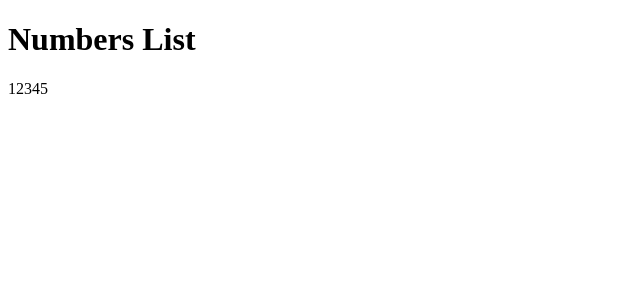
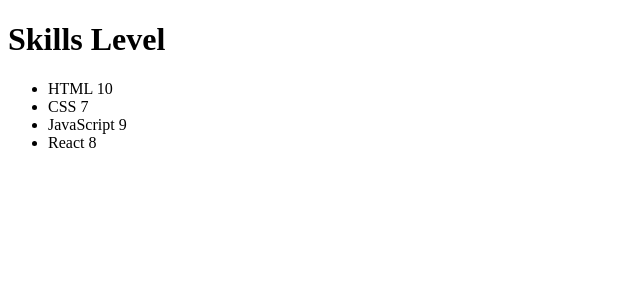
Before and after one commit to wantinghsieh/30-days-of-react, a React (Create React App) app: page / in a window 1280 px wide. Shown: the top 300 px of the page, without its empty margins (0-640 px from the left). Built offline with nearby package versions, Linux system fonts and the light colour scheme.

Commit message:
array of array

```diff
--- a/src/index.js
+++ b/src/index.js
@@ -1,11 +1,33 @@
 import React from 'react'
 import ReactDOM from 'react-dom/client'
+
+const skills = [
+  ['HTML', 10],
+  ['CSS', 7],
+  ['JavaScript', 9],
+  ['React', 8],
+]
+
+// Skill Component
+const Skill = ({ skill: [tech, level] }) => (
+  <li>
+    {tech} {level}
+  </li>
+)
+
+// Skills Component
+const Skills = ({ skills }) => {
+  const skillsList = skills.map((skill) => <Skill skill={skill} />)
+  console.log(skillsList)
+  return <ul>{skillsList}</ul>
+}
+
 const App = () => {
   return (
     <div className='container'>
       <div>
-        <h1>Numbers List</h1>
-        {[1, 2, 3, 4, 5]}
+        <h1>Skills Level</h1>
+        <Skills skills={skills} />
       </div>
     </div>
   )
```
